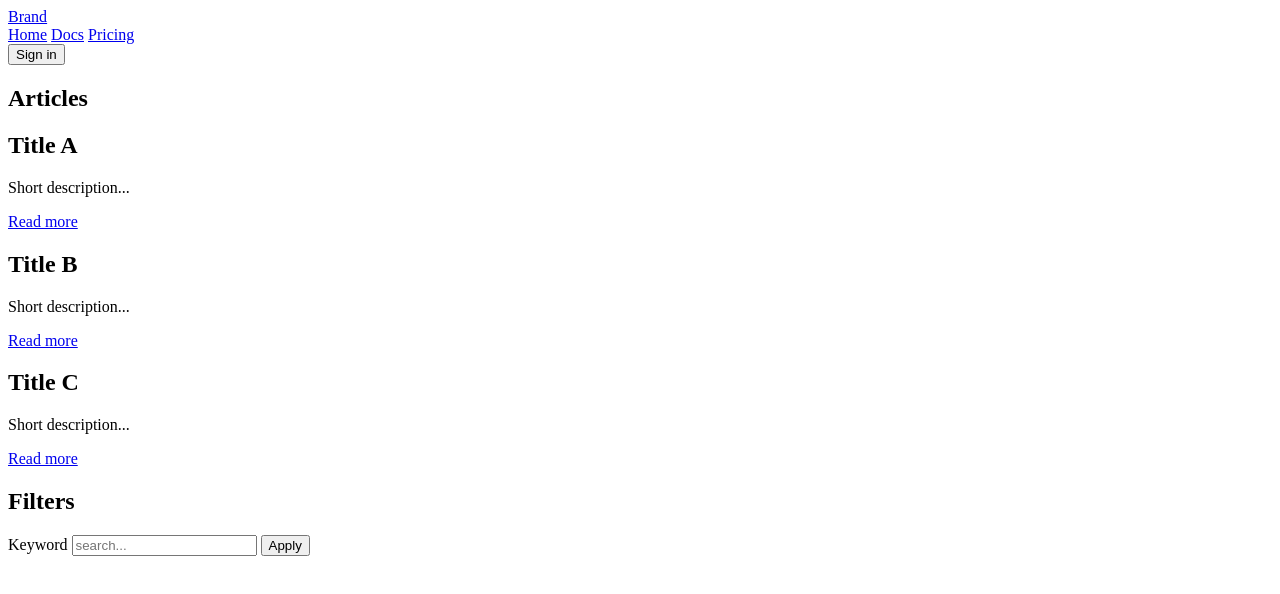
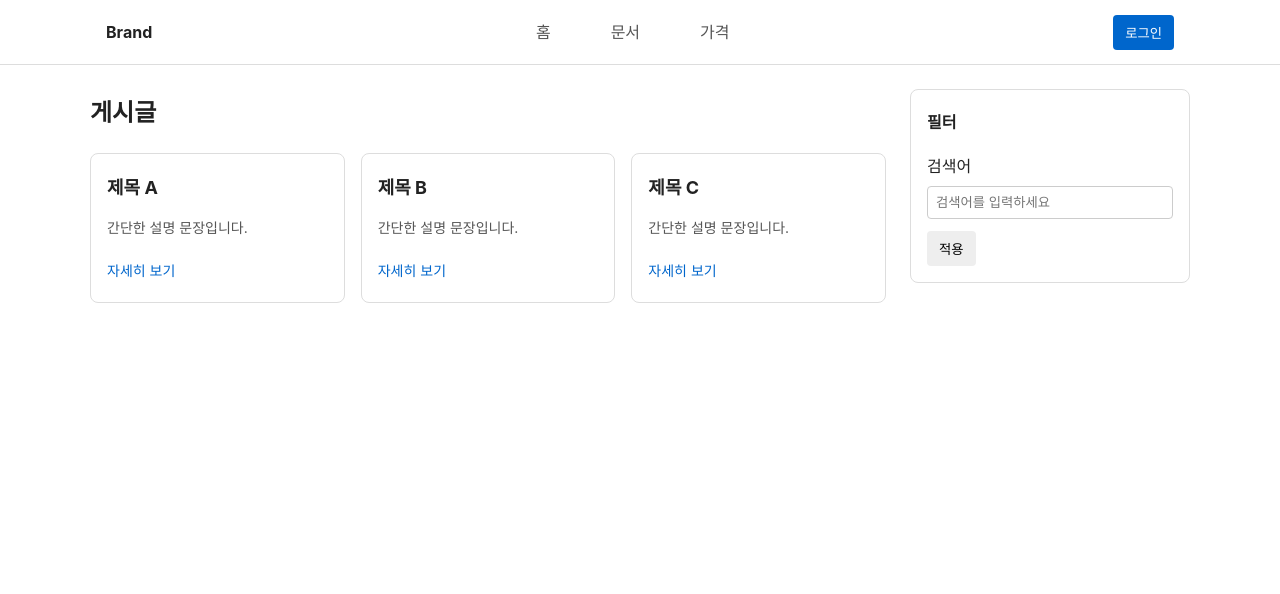
Before and after one commit to kim-DL/prctice, a plain HTML site: page index.html in a window 1280 px wide. Drawn offline with Linux system fonts and the light colour scheme.

Commit message:
add : chatgpt with study

```diff
--- a/index.html
+++ b/index.html
@@ -1,50 +1,76 @@
+<!DOCTYPE html>
+<html lang="ko">
+
+<head>
+    <meta charset="UTF-8" />
+
+    <!-- 반응형 웹 필수 -->
+    <meta name="viewport" content="width=device-width, initial-scale=1.0" />
+
+    <!-- 문서 설명 (SEO, 공유 미리보기용) -->
+    <meta name="description" content="CSS Flexbox 연습을 위한 한국어 웹 페이지" />
+
+    <title>CSS Flex 연습</title>
+
+    <!-- CSS 연결 -->
+    <link rel="stylesheet" href="style.css" />
+</head>
+
+<body>
+
     <header class="site-header">
         <div class="container header-inner">
-        <a class="logo" href="#">Brand</a>
+            <a href="#" class="logo">Brand</a>
 
             <nav class="nav">
-            <a class="nav__link" href="#">Home</a>
-            <a class="nav__link" href="#">Docs</a>
-            <a class="nav__link" href="#">Pricing</a>
+                <a href="#" class="nav__link">홈</a>
+                <a href="#" class="nav__link">문서</a>
+                <a href="#" class="nav__link">가격</a>
             </nav>
 
-        <button class="btn btn--primary">Sign in</button>
+            <button class="btn btn--primary">로그인</button>
         </div>
     </header>
 
     <main class="container layout">
         <section class="content">
-        <h1 class="page-title">Articles</h1>
+            <h1 class="page-title">게시글</h1>
 
             <div class="card-grid">
                 <article class="card">
-                <h2 class="card__title">Title A</h2>
-                <p class="card__desc">Short description...</p>
-                <a class="card__cta" href="#">Read more</a>
+                    <h2 class="card__title">제목 A</h2>
+                    <p class="card__desc">간단한 설명 문장입니다.</p>
+                    <a href="#" class="card__cta">자세히 보기</a>
                 </article>
 
                 <article class="card">
-                <h2 class="card__title">Title B</h2>
-                <p class="card__desc">Short description...</p>
-                <a class="card__cta" href="#">Read more</a>
+                    <h2 class="card__title">제목 B</h2>
+                    <p class="card__desc">간단한 설명 문장입니다.</p>
+                    <a href="#" class="card__cta">자세히 보기</a>
                 </article>
 
                 <article class="card">
-                <h2 class="card__title">Title C</h2>
-                <p class="card__desc">Short description...</p>
-                <a class="card__cta" href="#">Read more</a>
+                    <h2 class="card__title">제목 C</h2>
+                    <p class="card__desc">간단한 설명 문장입니다.</p>
+                    <a href="#" class="card__cta">자세히 보기</a>
                 </article>
             </div>
         </section>
 
         <aside class="sidebar">
             <div class="panel">
-            <h2 class="panel__title">Filters</h2>
+                <h2 class="panel__title">필터</h2>
+
                 <label class="field">
-                <span class="field__label">Keyword</span>
-                <input class="field__input" type="text" placeholder="search..." />
+                    <span class="field__label">검색어</span>
+                    <input type="text" class="field__input" placeholder="검색어를 입력하세요" />
                 </label>
-            <button class="btn">Apply</button>
+
+                <button class="btn">적용</button>
             </div>
         </aside>
     </main>
+
+</body>
+
+</html>
--- a/style.css
+++ b/style.css
@@ -0,0 +1,163 @@
+/* 브라우저 기본 여백 제거 */
+* {
+    margin: 0;
+    padding: 0;
+    box-sizing: border-box;
+}
+
+/* 기본 글꼴과 배경 */
+body {
+    font-family: -apple-system, BlinkMacSystemFont, "Apple SD Gothic Neo",
+        "Noto Sans KR", sans-serif;
+    background-color: #ffffff;
+    color: #222;
+    line-height: 2;
+}
+
+/* 가운데 정렬용 공통 컨테이너 */
+.container {
+    max-width: 1100px;
+    margin: 0 auto;
+    padding: 0 16px;
+}
+
+/* 헤더 내부 정렬 */
+.header-inner {
+    display: flex;
+    align-items: center;
+    justify-content: space-between;
+    height: 64px;
+}
+
+/* ---- */
+.layout {
+    display: flex;
+    gap: 24px;
+    padding: 24px 0;
+}
+
+/* 메인 콘텐츠 */
+.content {
+    flex: 1;
+    /* 남는 공간을 전부 차지 */
+    min-width: 0;
+    /* flex 레이아웃 안정화 */
+}
+
+/* 사이드바 */
+.sidebar {
+    width: 280px;
+    flex: 0 0 280px;
+}
+
+.site-header {
+    background-color: #fff;
+    border-bottom: 1px solid #ddd;
+}
+
+.logo {
+    font-weight: 700;
+    text-decoration: none;
+    color: #222;
+}
+
+.nav {
+    display: flex;
+    gap: 60px;
+}
+
+.nav__link {
+    text-decoration: none;
+    color: #555;
+}
+
+.nav__link:hover {
+    color: #000;
+}
+
+
+
+.card-grid {
+    display: flex;
+    gap: 16px;
+    margin-top: 16px;
+}
+
+.card {
+    flex: 1;
+    background: #fff;
+    padding: 16px;
+    border-radius: 8px;
+    border: 1px solid #ddd;
+}
+
+.card__title {
+    font-size: 18px;
+    margin-bottom: 8px;
+}
+
+.card__desc {
+    font-size: 14px;
+    color: #555;
+    margin-bottom: 12px;
+}
+
+.card__cta {
+    font-size: 14px;
+    color: #0066cc;
+    text-decoration: none;
+}
+
+
+.panel {
+    background: #fff;
+    padding: 16px;
+    border-radius: 8px;
+    border: 1px solid #ddd;
+}
+
+.panel__title {
+    font-size: 16px;
+    margin-bottom: 12px;
+}
+
+.field {
+    display: flex;
+    flex-direction: column;
+    gap: 4px;
+    margin-bottom: 12px;
+}
+
+.field__input {
+    padding: 8px;
+    border: 1px solid #ccc;
+    border-radius: 4px;
+}
+
+.btn {
+    padding: 8px 12px;
+    border: none;
+    background: #eee;
+    cursor: pointer;
+    border-radius: 4px;
+}
+
+.btn--primary {
+    background: #0066cc;
+    color: #fff;
+}
+
+@media (max-width: 900px) {
+    .layout {
+        flex-direction: column;
+    }
+
+    .sidebar {
+        width: 100%;
+        flex: none;
+    }
+
+    .card-grid {
+        flex-direction: column;
+    }
+}
```
Lines whose indentation alone changed are shown as unchanged.
